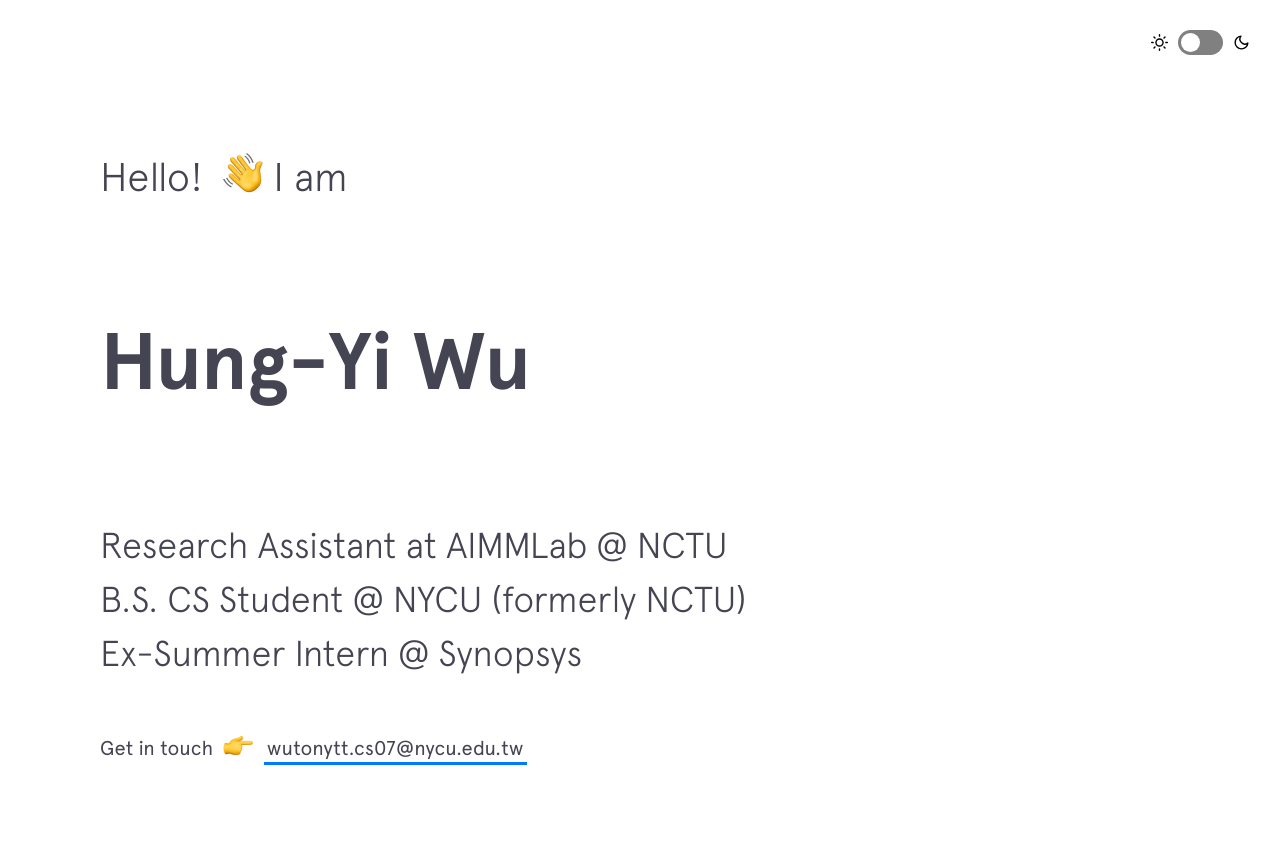
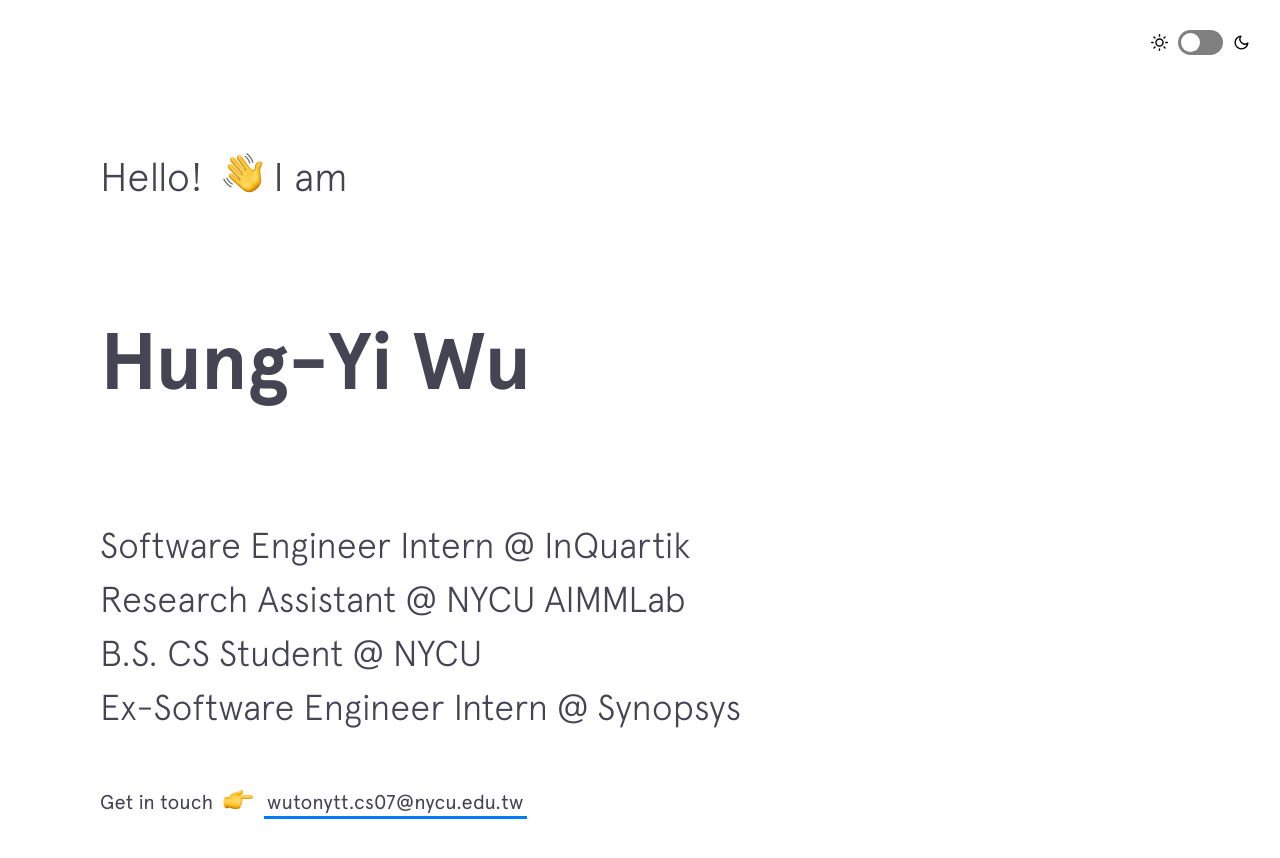
Before and after one commit to wutonytt/portfolio-v1, a Jekyll site: the page built from index.html, in a window 1280 px wide and 900 px high. Shown: the top 858 px of the window. Built offline with Jekyll 4.4.1, drawn with Linux system fonts in a browser that asks for light colours; nearby versions of some CDN libraries.

Commit message:
Update intro.html

```diff
--- a/_includes/intro.html
+++ b/_includes/intro.html
@@ -9,9 +9,10 @@
   </h2>
 
   <h2 class="intro__tagline" style="font-size: 36px;">
-    Research Assistant at AIMMLab @ NCTU<br>
-    B.S. CS Student &#64; NYCU (formerly NCTU)<br>
-    Ex-Summer Intern &#64; Synopsys
+    Software Engineer Intern &#64; InQuartik<br>
+    Research Assistant &#64; NYCU AIMMLab<br>
+    B.S. CS Student &#64; NYCU<br>
+    Ex-Software Engineer Intern &#64; Synopsys
   </h2>
 
   <h3 class="intro__contact">
```
